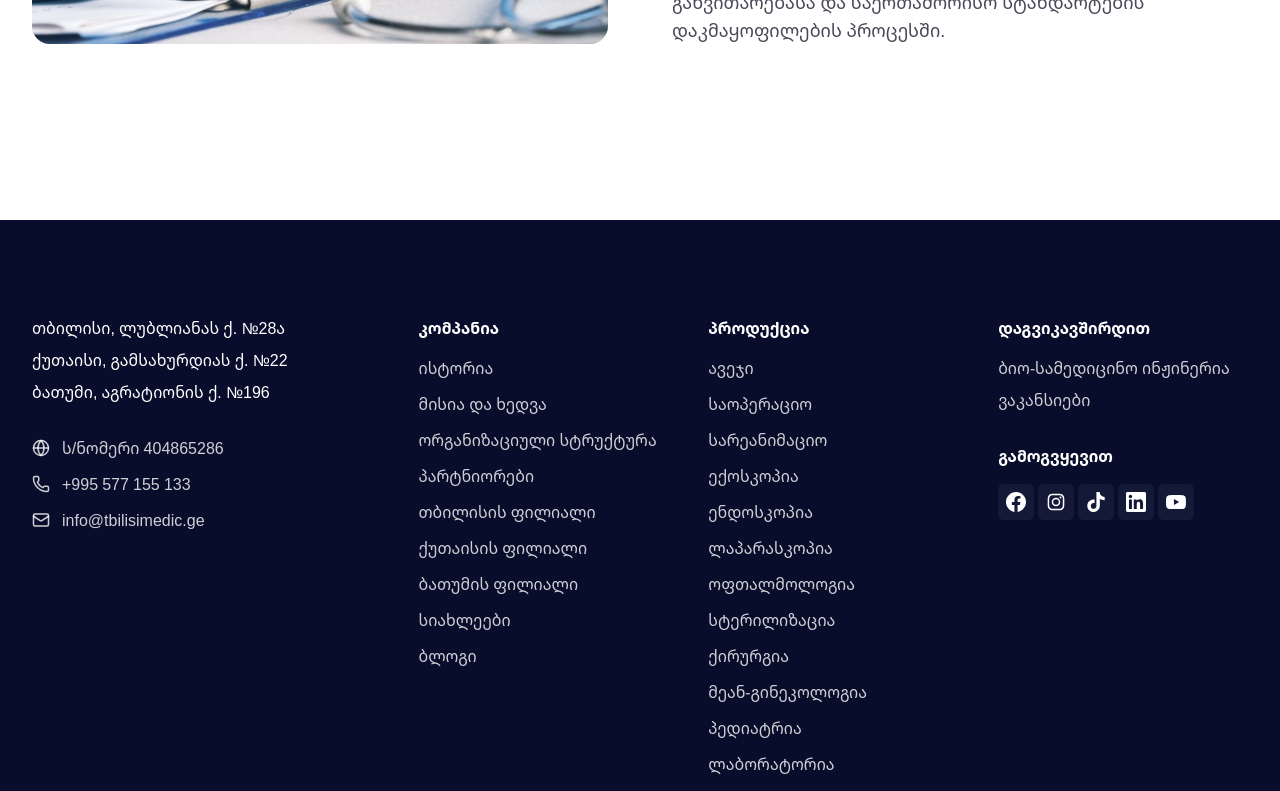
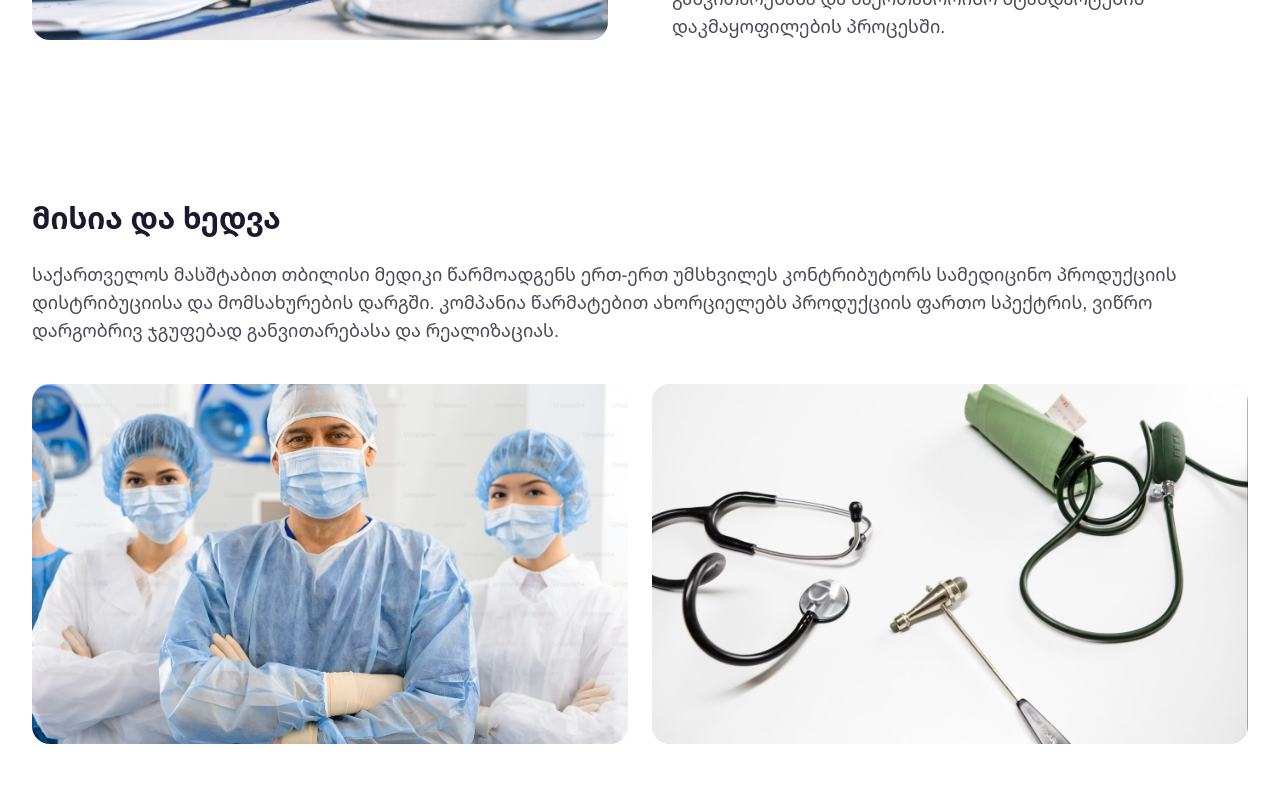
Before and after one commit to tbilisi-medic/web, a Next.js app: page /about in a window 1280 px wide. Shown: the part 1420-2211 px from the top of the page. Built offline with nearby package versions, Linux system fonts and the light colour scheme.

Commit message:
feat: add mission section to about page

```diff
--- a/src/app/about/page.tsx
+++ b/src/app/about/page.tsx
@@ -1,6 +1,6 @@
 import { Hero } from '@/components/sections/shared';
 import { Metadata } from 'next';
-import { AboutContent } from '@/components/sections/about';
+import { AboutContent, Mission } from '@/components/sections/about';
 
 export const metadata: Metadata = {
   title: 'კომპანიის შესახებ',
@@ -12,6 +12,7 @@ export default function AboutPage() {
     <>
       <Hero />
       <AboutContent />
+      <Mission />
     </>
   );
 }
--- a/src/components/sections/about/about-content.tsx
+++ b/src/components/sections/about/about-content.tsx
@@ -27,11 +27,11 @@ export function AboutContent() {
 
             {/* Right: Text content */}
             <div>
-              <h2 className="text-2xl font-bold text-primary sm:text-3xl lg:text-4xl">
+              <h2 className="text-2xl font-bold text-foreground sm:text-3xl">
                 ჩვენს შესახებ
               </h2>
 
-              <div className="mt-8 space-y-6 text-base text-foreground/80 lg:text-lg">
+              <div className="mt-8 space-y-6 text-lg text-foreground/80">
                 <p>
                   საქართველოს მასშტაბით თბილისი მედიკი წარმოადგენს ერთ-ერთ
                   უმსხვილეს კონტრიბუტორს სამედიცინო პროდუქციის დისტრიბუციისა და
--- a/src/components/sections/about/index.ts
+++ b/src/components/sections/about/index.ts
@@ -1 +1,2 @@
 export { AboutContent } from './about-content';
+export { Mission } from './mission';
--- /dev/null
+++ b/src/components/sections/about/mission.tsx
@@ -0,0 +1,43 @@
+import Image from 'next/image';
+
+const images = ['/images/categories/3.jpg', '/images/categories/4.jpg'];
+
+export function Mission() {
+  return (
+    <section className="pt-10 pb-12 lg:py-24 lg:pt-16">
+      <div className="px-4 sm:px-6 lg:px-8">
+        <div className="mx-auto max-w-7xl">
+          {/* Title */}
+          <h2 className="text-2xl font-bold text-foreground sm:text-3xl">
+            მისია და ხედვა
+          </h2>
+
+          {/* Description */}
+          <p className="mt-6 text-lg text-foreground/80">
+            საქართველოს მასშტაბით თბილისი მედიკი წარმოადგენს ერთ-ერთ უმსხვილეს
+            კონტრიბუტორს სამედიცინო პროდუქციის დისტრიბუციისა და მომსახურების
+            დარგში. კომპანია წარმატებით ახორციელებს პროდუქციის ფართო სპექტრის,
+            ვიწრო დარგობრივ ჯგუფებად განვითარებასა და რეალიზაციას.
+          </p>
+
+          {/* Images */}
+          <div className="mt-10 grid gap-4 sm:grid-cols-2 lg:gap-6">
+            {images.map((src, i) => (
+              <div
+                key={i}
+                className="relative h-64 overflow-hidden rounded-2xl bg-gray-200 sm:h-80 lg:h-90"
+              >
+                <Image
+                  src={src}
+                  alt={`მისია და ხედვა ${i + 1}`}
+                  fill
+                  className="object-cover"
+                />
+              </div>
+            ))}
+          </div>
+        </div>
+      </div>
+    </section>
+  );
+}
```
